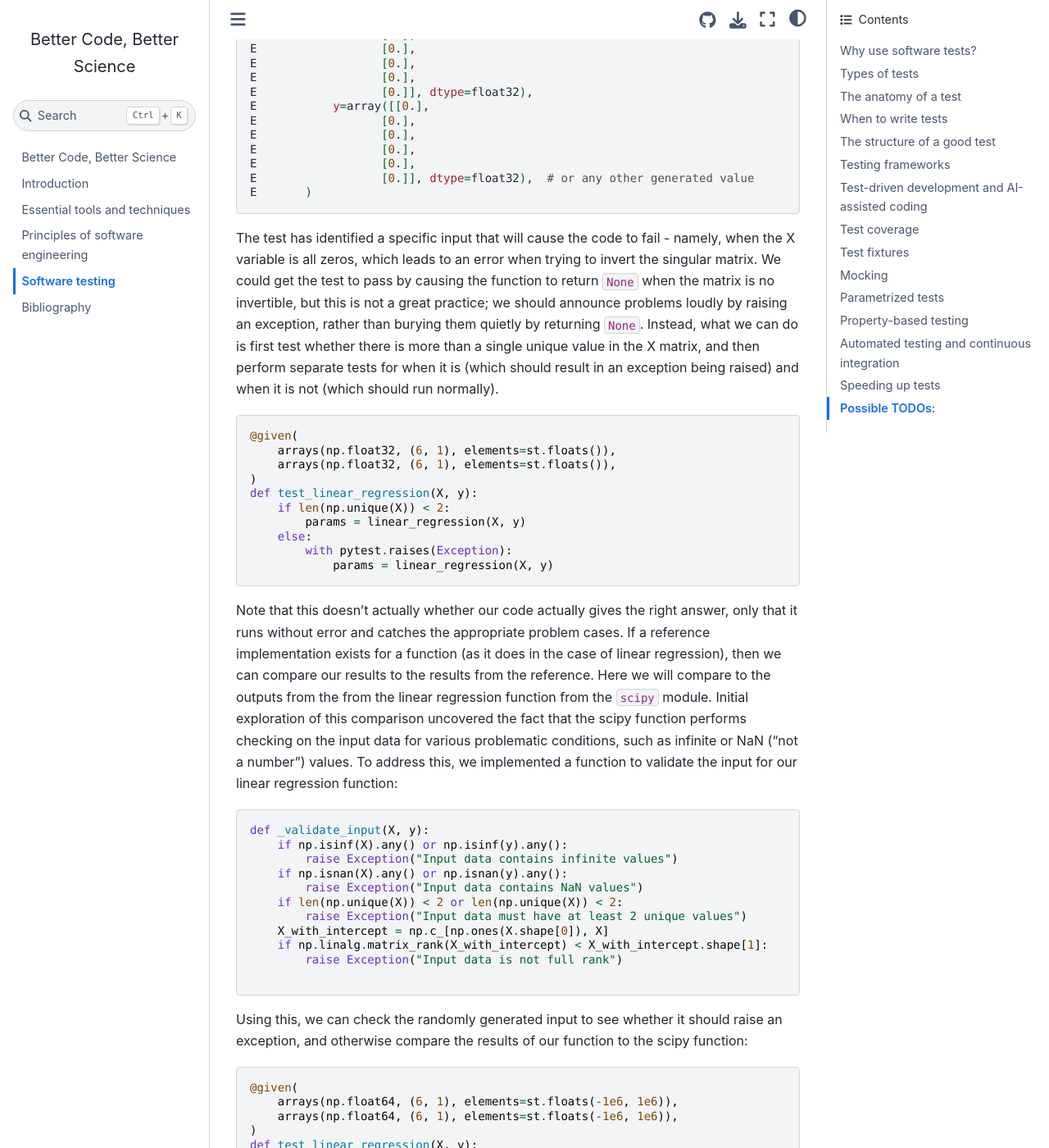
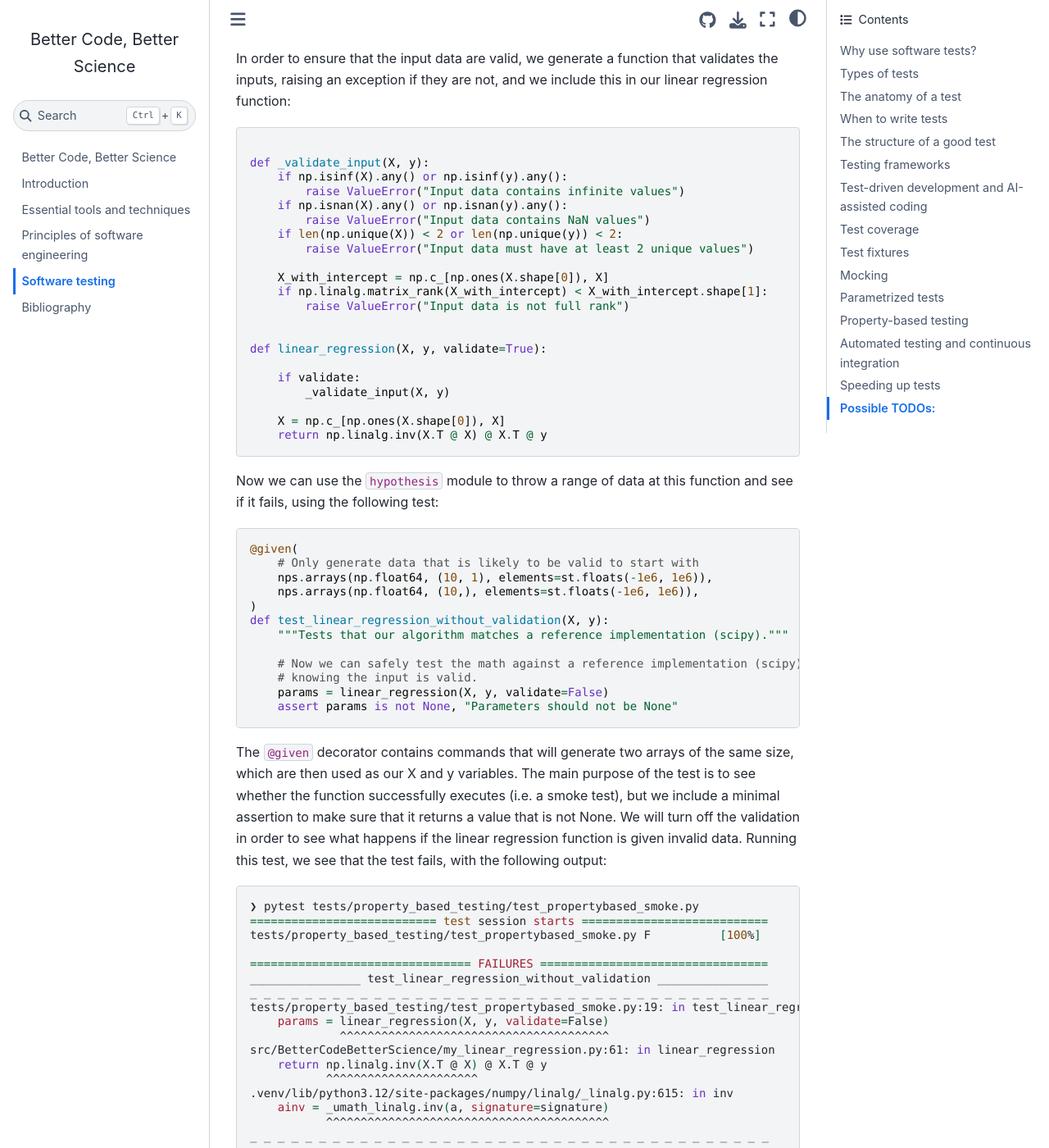
Before and after one commit to BetterCodeBetterScience/book, a Jupyter Book: the page built from book/testing.md, in a window 1280 px wide and 1400 px high, scrolled down 27002 px. Shown: the whole window at 82% size. Built offline with Jupyter Book 1.0.4 settings and Sphinx 7.4.7 and the Sphinx Book theme 1.1.4, drawn with Linux system fonts in a browser that asks for light colours; pages that are not in the unit, such as notebooks, are missing from menus; cross-references to code outside the pages are shown as plain code; some of the changed text lies outside the part shown.

Commit message:
fixes based on gemini review

````diff
--- a/book/testing.md
+++ b/book/testing.md
@@ -872,47 +872,44 @@
 
 Often a function needs to accept a range of inputs that can result in different behavior, and we want to test each of the possible inputs to ensure that the function works correctly across the range.  When the different inputs are known, one way to achieve this is to use a *parameterized test*, in which the test is repeatedly run across combinations of different possible values.
 
-For our example, let's move forward and develop the function `parse_year_from_Pubmed_record` to extract the year from Pubmed records, which can differ in their structure.  We first need to develop the function `get_record_from_PubmedID` to retrieve a record based on a Pubmed ID. We first develop two simple tests: one to ensure that it returns a non-empty dictionary for a valid Pubmed ID, and one to ensure that it raises an exception for an invalid Pubmed ID.  We also need to create empty functions so that they can be imported to run the (failing) tests:
+For our example, let's move forward and develop the function `parse_year_from_Pubmed_record` to extract the year from Pubmed records, which can differ in their structure.  We first need to develop the function `get_record_from_PubmedID` to retrieve a record based on a Pubmed ID. Following our TDD approach, we first develop two simple tests: one to ensure that it returns a non-empty dictionary for a valid Pubmed ID, and one to ensure that it raises an exception for an invalid Pubmed ID.  We also need to create empty functions so that they can be imported to run the (failing) tests:
 
 ```python
 def get_record_from_PubmedID(pmid: str) -> dict:
     pass
 
-
 def parse_year_from_Pubmed_record(pubmed_record: dict) -> int:
     pass
 ```
 
-Here are the initial tests; note that writing these tests requires a bit of knowledge about the expected structure of a Pubmed record.  We will generate a fixture so that the valid record can be reused in a later test.
+Here are the initial tests; note that writing these tests requires a bit of knowledge about the expected structure of a Pubmed record.  We will generate a fixture so that the valid record and PubMed ID can be reused in a later test.
 
 ```python
-@pytest.fixture
-def pmid_record():
-    pmid = "38691601"
-    record = get_record_from_PubmedID(pmid)
+@pytest.fixture(scope="session")
+def valid_pmid():
+    return "39312494"
+
+@pytest.fixture(scope="session")
+def pmid_record(valid_pmid):
+    record = get_record_from_PubmedID(valid_pmid)
     return record
 
-def test_get_record_from_valid_PubmedID(pmid_record):
+def test_get_record_from_valid_PubmedID(pmid_record, valid_pmid):
     assert pmid_record is not None
     assert isinstance(pmid_record, dict)
-    assert pmid_record['uid'] == pmid
+    assert pmid_record['uid'] == valid_pmid
 
 def test_get_record_from_invalid_PubmedID():
-    pmid = "abcd1234"
-    with pytest.raises(Exception):
+    pmid = "10000000000"
+    with pytest.raises(ValueError):
         record = get_record_from_PubmedID(pmid)
+
 ```
 
 Armed with these tests, we now work with Copilot to develop the code for `get_record_from_PubmedID`:
 
 ```python
-def get_record_from_PubmedID(pmid: str,
-                             esummary_url: str = None) -> dict:
-    """
-    Retrieve the record for a given pubmed ID.
-    :param pmid: str, the pubmed ID to retrieve
-    :return: dict, the record for the pubmed ID
-    """
+def get_record_from_PubmedID(pmid: str, esummary_url: str = None) -> dict:
 
     if esummary_url is None:
         esummary_url = f"{BASE_URL}/esummary.fcgi?db=pubmed&id={pmid}&retmode=json"
@@ -921,18 +918,27 @@
 
     result_json = response.json()
 
-    if (response.status_code != 200 or
-        'result' not in result_json or
-        pmid not in result_json['result'] or
-        'error' in result_json['result'][pmid]):
+    if (
+        response.status_code != 200
+        or "result" not in result_json
+        or pmid not in result_json["result"]
+        or "error" in result_json["result"][pmid]
+    ):
         raise ValueError("Bad request")
 
-    return result_json
+    return result_json["result"][pmid]
 ```
 
 This passes the tests, so we can now move to writing some initial tests for `parse_year_from_Pubmed_record`:
 
 ```python
+def test_parse_year_from_Pubmed_record():
+    record = {
+        "pubdate": "2021 Jan 1"
+    }
+    year = parse_year_from_Pubmed_record(record)
+    assert year == 2021
+
 
 def test_parse_year_from_Pubmed_record_empty():
     record = {
@@ -940,17 +946,17 @@
     }
     year = parse_year_from_Pubmed_record(record)
     assert year is None
-
-def test_parse_year_from_Pubmed_record_valid():
-    record = {
-        "pubdate": "2022 12 05"
-    }
-    year = parse_year_from_Pubmed_record(record)
-    assert year == 2022
-
 ```
 
-Now let's say that you had a specific set of Pubmed IDs that you wanted to test the code against; for example, you might select IDs from papers published in various years or in various journals. To do this, we first create a list of tuples that include the information that we will need for the test; in this case it's the Pubmed ID and the true year of publication.
+And then we use our AI tool to develop the implementation:
+
+```python
+def parse_year_from_Pubmed_record(pubmed_record: dict) -> int:
+    pubdate = pubmed_record.get("pubdate")
+    return int(pubdate.split()[0]) if pubdate else None
+```
+
+Now let's say that you had a specific set of Pubmed IDs that you wanted to test the code against; for example, you might select IDs from papers published in various years across various journals. To do this, we first create a list of tuples that include the information that we will need for the test; in this case it's the Pubmed ID and the true year of publication.
 
 ```python
 testdata = [
@@ -969,14 +975,16 @@
 ```python
 @pytest.mark.parametrize("pmid, year_true", testdata)
 def test_parse_year_from_pmid_parametric(pmid, year_true):
+    time.sleep(0.5) # delay to avoid hitting the PubMed API too quickly
     record = get_record_from_PubmedID(pmid)
     year_result = parse_year_from_Pubmed_record(record)
     assert year_result == year_true
 ```
 
-Looking at the results of running the test, we will see that each parametric value is run as a separate test:
+Note that we inserted a delay at the beginning of the test; this is necessary because the PubMed API will has a rate limit on requests, and running these tests without a delay to limit the request rate will result in intermittent test failures.  Looking at the results of running the test, we will see that each parametric value is run as a separate test:
 
 ```bash
+...
 tests/textmining/test_textmining.py::test_parse_year_from_pmid_parametric[17773841-1944] PASSED       [ 62%]
 tests/textmining/test_textmining.py::test_parse_year_from_pmid_parametric[13148370-1954] PASSED       [ 68%]
 tests/textmining/test_textmining.py::test_parse_year_from_pmid_parametric[14208567-1964] PASSED       [ 75%]
@@ -985,6 +993,8 @@
 tests/textmining/test_textmining.py::test_parse_year_from_pmid_parametric[10467601-1994] PASSED       [ 93%]
 tests/textmining/test_textmining.py::test_parse_year_from_pmid_parametric[15050513-2004] PASSED       [100%]
 ```
+
+This test requires a live API, so it would fail in cases where one didn't have a proper network connection or if the API was down, and it would also be slow for a large number of tests.  It would be more efficient to mock the `get_record_from_PubmedID` function to avoid dependency on the live API, but for our simple purposes it's fine to use the live API.
 
 ## Property-based testing
 
@@ -1014,93 +1024,154 @@
     return beta
 ```
 
+The linear regression computation requires several things to be true of the input data in order to proceed without error:
+
+- The data must not contain any infinite or *NaN* values
+- The input data for X and y must each have at least two unique values
+- The X matrix must be full rank
+
+In order to ensure that the input data are valid, we generate a function that validates the inputs, raising an exception if they are not, and we include this in our linear regression function:
+
+```python
+
+def _validate_input(X, y):
+    if np.isinf(X).any() or np.isinf(y).any():
+        raise ValueError("Input data contains infinite values")
+    if np.isnan(X).any() or np.isnan(y).any():
+        raise ValueError("Input data contains NaN values")
+    if len(np.unique(X)) < 2 or len(np.unique(y)) < 2:
+        raise ValueError("Input data must have at least 2 unique values")
+
+    X_with_intercept = np.c_[np.ones(X.shape[0]), X]
+    if np.linalg.matrix_rank(X_with_intercept) < X_with_intercept.shape[1]:
+        raise ValueError("Input data is not full rank")
+
+
+def linear_regression(X, y, validate=True):
+
+    if validate:
+        _validate_input(X, y)
+
+    X = np.c_[np.ones(X.shape[0]), X]
+    return np.linalg.inv(X.T @ X) @ X.T @ y
+```
+
 Now we can use the `hypothesis` module to throw a range of data at this function and see if it fails, using the following test:
 
 ```python
-from hypothesis import given, strategies as st
-from hypothesis.extra.numpy import arrays
+@given(
+    # Only generate data that is likely to be valid to start with
+    nps.arrays(np.float64, (10, 1), elements=st.floats(-1e6, 1e6)),
+    nps.arrays(np.float64, (10,), elements=st.floats(-1e6, 1e6)),
+)
+def test_linear_regression_without_validation(X, y):
+    """Tests that our algorithm matches a reference implementation (scipy)."""
 
-@given(
-    arrays(np.float32, (6, 1), elements=st.floats()),
-    arrays(np.float32, (6, 1), elements=st.floats()),
-)
-def test_linear_regression(X, y):
-    params = linear_regression(X, y)
+    # Now we can safely test the math against a reference implementation (scipy),
+    # knowing the input is valid.
+    params = linear_regression(X, y, validate=False)
+    assert params is not None, "Parameters should not be None"
 ```
 
-The `@given` decorator contains commands that will generate two arrays of the same size, which are then used as our X and y variables.  Note that there are no assertions; we are simply checking to see whether the function successfully executes.  Running this test, we see that the test fails, with the following output:
+The `@given` decorator contains commands that will generate two arrays of the same size, which are then used as our X and y variables.  The main purpose of the test is to see whether the function successfully executes (i.e. a smoke test), but we include a minimal assertion to make sure that it returns a value that is not None.  We will turn off the validation in order to see what happens if the linear regression function is given invalid data. Running this test, we see that the test fails, with the following output:
 
 ```bash
+❯ pytest tests/property_based_testing/test_propertybased_smoke.py
+=========================== test session starts ===========================
+tests/property_based_testing/test_propertybased_smoke.py F          [100%]
+
+================================ FAILURES =================================
+________________ test_linear_regression_without_validation ________________
+_ _ _ _ _ _ _ _ _ _ _ _ _ _ _ _ _ _ _ _ _ _ _ _ _ _ _ _ _ _ _ _ _ _ _ _ _ _
+tests/property_based_testing/test_propertybased_smoke.py:19: in test_linear_regression_without_validation
+    params = linear_regression(X, y, validate=False)
+             ^^^^^^^^^^^^^^^^^^^^^^^^^^^^^^^^^^^^^^^
+src/BetterCodeBetterScience/my_linear_regression.py:61: in linear_regression
+    return np.linalg.inv(X.T @ X) @ X.T @ y
+           ^^^^^^^^^^^^^^^^^^^^^^
+.venv/lib/python3.12/site-packages/numpy/linalg/_linalg.py:615: in inv
+    ainv = _umath_linalg.inv(a, signature=signature)
+           ^^^^^^^^^^^^^^^^^^^^^^^^^^^^^^^^^^^^^^^^^
+_ _ _ _ _ _ _ _ _ _ _ _ _ _ _ _ _ _ _ _ _ _ _ _ _ _ _ _ _ _ _ _ _ _ _ _ _ _
+
+err = 'invalid value', flag = 8
+
+    def _raise_linalgerror_singular(err, flag):
+>       raise LinAlgError("Singular matrix")
 E       numpy.linalg.LinAlgError: Singular matrix
-E       Falsifying example: test_linear_regression(
+E       Falsifying example: test_linear_regression_without_validation(
 E           X=array([[0.],
 E                  [0.],
 E                  [0.],
 E                  [0.],
 E                  [0.],
-E                  [0.]], dtype=float32),
-E           y=array([[0.],
 E                  [0.],
 E                  [0.],
 E                  [0.],
 E                  [0.],
-E                  [0.]], dtype=float32),  # or any other generated value
+E                  [0.]]),
+E           y=array([0., 0., 0., 0., 0., 0., 0., 0., 0., 0.]),  # or any other generated value
 E       )
+E       Explanation:
+E           These lines were always and only run by failing examples:
+E               /Users/poldrack/Dropbox/code/BetterCodeBetterScience/.venv/lib/python3.12/site-packages/numpy/linalg/_linalg.py:104
+
+========================= short test summary info =========================
+FAILED tests/property_based_testing/test_propertybased_smoke.py::test_linear_regression_without_validation - numpy.linalg.LinAlgError: Singular matrix
+============================ 1 failed in 2.33s ============================
 ```
 
-The test has identified a specific input that will cause the code to fail - namely, when the X variable is all zeros, which leads to an error when trying to invert the singular matrix.  We could get the test to pass by causing the function to return `None` when the matrix is no invertible, but this is not a great practice; we should announce problems loudly by raising an exception, rather than burying them quietly by returning `None`.  Instead, what we can do is first test whether there is more than a single unique value in the X matrix, and then perform separate tests for when it is (which should result in an exception being raised) and when it is not (which should run normally).
+The test has identified a specific input that will cause the code to fail - namely, when the X variable is all zeros, which leads to an error when trying to invert the singular matrix.  We could get the test to pass by causing the function to return `None` when the matrix is no invertible, but this is not a great practice; we should announce problems loudly by raising an exception, rather than burying them quietly by returning `None`.
+
+Now that we have seen how `hypothesis` can identify errors, let's develop some tests for the code that we can use to make sure that it works properly.  We will first separately test the validator function, making sure that it can detect any of the potential problems that it should be able to detect:
 
 ```python
 @given(
-    arrays(np.float32, (6, 1), elements=st.floats()),
-    arrays(np.float32, (6, 1), elements=st.floats()),
+    nps.arrays(
+        np.float64, (10, 1), elements=st.floats(allow_nan=True, allow_infinity=True)
+    ),
+    nps.arrays(
+        np.float64, (10,), elements=st.floats(allow_nan=True, allow_infinity=True)
+    ),
 )
-def test_linear_regression(X, y):
-    if len(np.unique(X)) < 2:
-        params = linear_regression(X, y)
-    else:
-        with pytest.raises(Exception):
-            params = linear_regression(X, y)
+def test_validate_input(X, y):
+    """Tests that our validation function correctly identifies and rejects bad data."""
+    try:
+        # Call the validation function directly
+        _validate_input(X, y)
+        linear_regression(X, y, validate=False)
+        # If it gets here, hypothesis generated valid data and the function ran successfully.
+    except ValueError:
+        # If we get here, the data was invalid. The validator correctly
+        # raised an error. This is also a successful test case.
+        pass # Explicitly show that catching the error is the goal.
 ```
 
-Note that this doesn't actually whether our code actually gives the right answer, only that it runs without error and catches the appropriate problem cases.  If a reference implementation exists for a function (as it does in the case of linear regression), then we can compare our results to the results from the reference.  Here we will compare to the outputs from the from the linear regression function from the `scipy` module. Initial exploration of this comparison uncovered the fact that the scipy function performs checking on the input data for various problematic conditions, such as infinite or NaN ("not a number") values.  To address this, we implemented a function to validate the input for our linear regression function:
+Note that this doesn't actually whether our code actually gives the right answer, only that it runs without error and catches the appropriate problem cases, ensuring that any data passing the validator can run without error on the linear regression function.  When a reference implementation exists for a function (as it does in the case of linear regression), then we can compare our results to the results from the reference.  Here we will compare to the outputs from the from the linear regression function from the `scipy` module. Using this, we can check the randomly generated input to see whether it should raise an exception, and otherwise compare the results of our function to the scipy function:
 
 ```python
-def _validate_input(X, y):
-    if np.isinf(X).any() or np.isinf(y).any():
-        raise Exception("Input data contains infinite values")
-    if np.isnan(X).any() or np.isnan(y).any():
-        raise Exception("Input data contains NaN values")
-    if len(np.unique(X)) < 2 or len(np.unique(X)) < 2:
-        raise Exception("Input data must have at least 2 unique values")
-    X_with_intercept = np.c_[np.ones(X.shape[0]), X]
-    if np.linalg.matrix_rank(X_with_intercept) < X_with_intercept.shape[1]:
-        raise Exception("Input data is not full rank")
-
-```
-
-Using this, we can check the randomly generated input to see whether it should raise an exception, and otherwise compare the results of our function to the scipy function:
-
-```python
+# Test 2: Test the algorithm's correctness, assuming valid input
+# --------------------------------------------------------------
 @given(
-    arrays(np.float64, (6, 1), elements=st.floats(-1e6, 1e6)),
-    arrays(np.float64, (6, 1), elements=st.floats(-1e6, 1e6)),
+    # Only generate data that is likely to be valid to start with
+    nps.arrays(np.float64, (10, 1), elements=st.floats(-1e6, 1e6)),
+    nps.arrays(np.float64, (10,), elements=st.floats(-1e6, 1e6)),
 )
-def test_linear_regression(X, y):
-    bad_X = False
+def test_linear_regression_correctness(X, y):
+    """Tests that our algorithm matches a reference implementation (scipy)."""
+    # Use `hypothesis.assume` to filter out any edge cases the validator would catch.
+    # This tells hypothesis: "If this data is bad, just discard it and try another."
     try:
         _validate_input(X, y)
-    except:
-        bad_X = True
+    except ValueError:
+        assume(False)  # Prunes this example from the test run
 
-    if bad_X:
-        with pytest.raises(Exception):
-            params = linear_regression(X, y)
-    else:
-        params = linear_regression(X, y)
-        lr_result = linregress(X.flatten(), y.flatten())
-        assert np.allclose(params.flatten(),
-                           np.array([lr_result.intercept, lr_result.slope]))
+    # Now we can safely test the math against a reference implementation (scipy),
+    # knowing the input is valid.
+    params = linear_regression(X, y)
+    lr_result = linregress(X.flatten(), y.flatten())
+
+    assert np.allclose(params, [lr_result.intercept, lr_result.slope])
 ```
 
 This test passes, showing that our function closely matches the scipy reference implementation.  Note that we restricted the range of the values generated by the test to `[-1e6, 1e6]`; when the test values were allowed to vary across the full range of 64-bit floating point values (+/- 1.79e+308), we observed minute differences in the parameter estimates between the two functions that nonetheless exceeded the tolerance limits of `np.allclose()`. We decided to restrict the test values to a range that is within the usual range of input data; if one were planning to work with very small or very large numbers, they would want to possibly test the input over a wider range and understand the nature and magnitude of differences in results between the methods.
````
Also changed, not shown: other parts of book/testing.md (+2 -1 lines).
